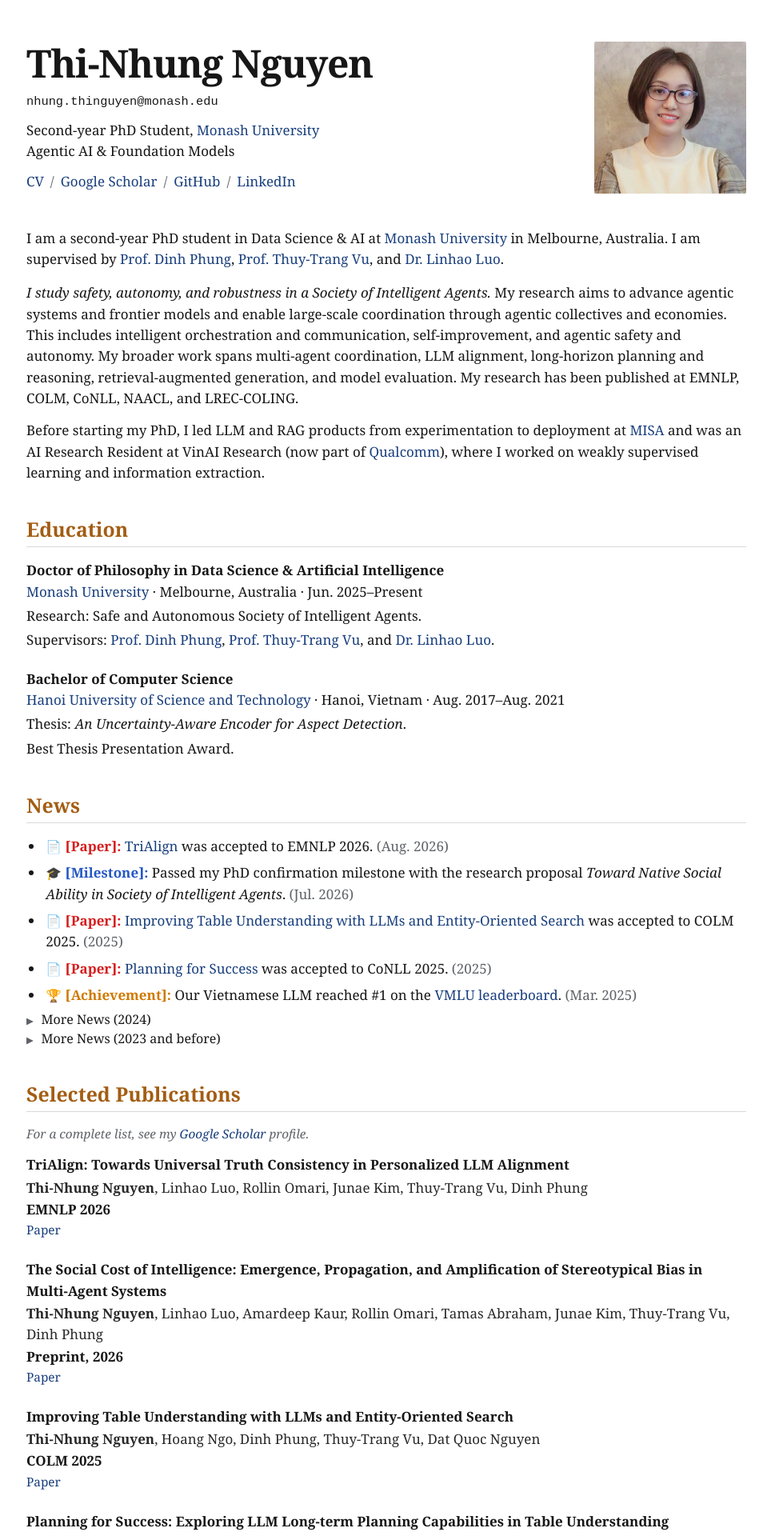
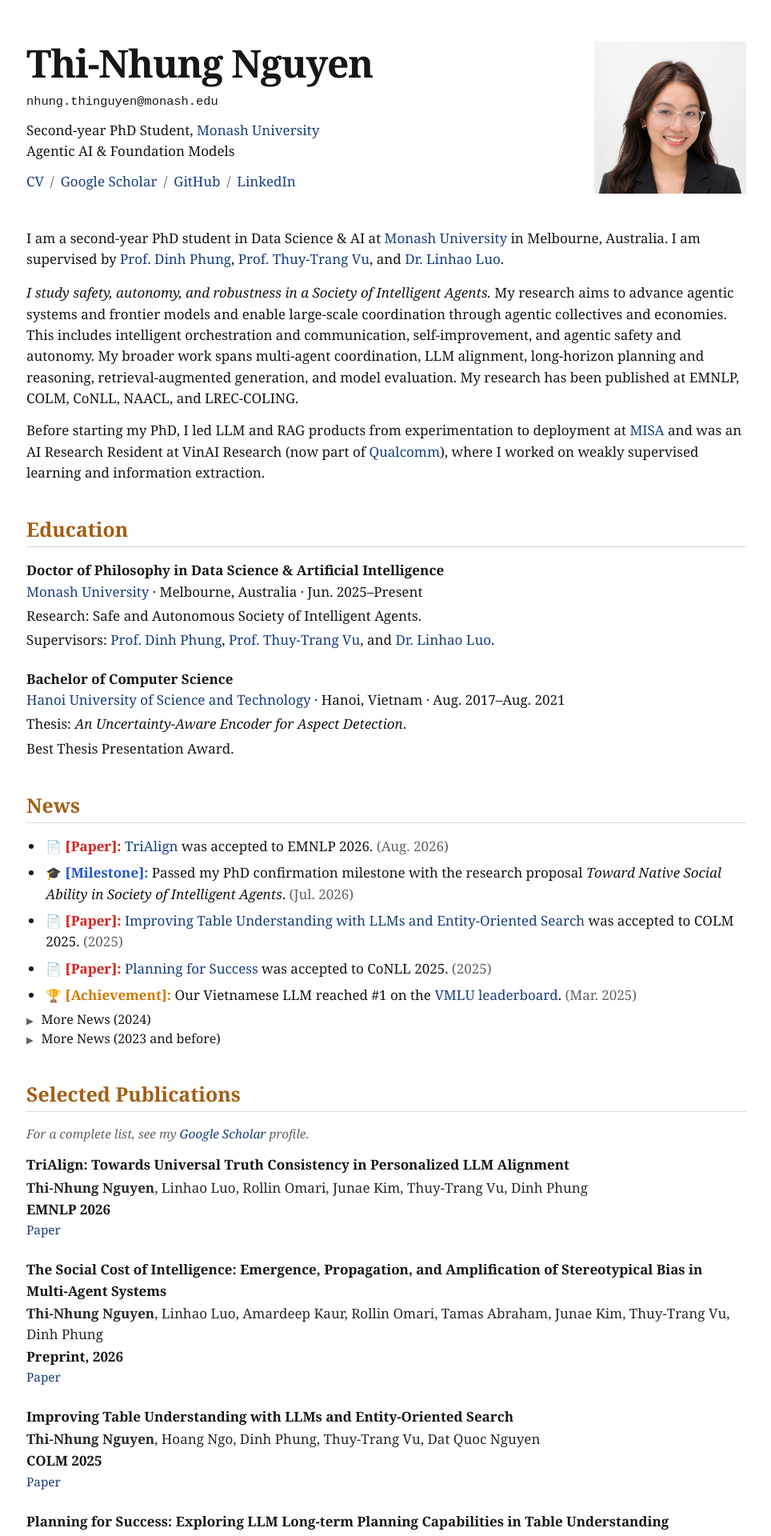
Before and after one commit to nhungnt7/nhungnt7.github.io, a Jekyll site: the page built from _pages/about.md, in a window 1280 px wide. Shown: the top 1920 px of the page at 80% size, without its empty margins (157-1121 px from the left). Built offline with Jekyll 4.4.1, drawn with Linux system fonts in a browser that asks for light colours.

Commit message:
Update website profile photo

```diff
--- a/_config.yml
+++ b/_config.yml
@@ -24,7 +24,7 @@ baidu_site_verification  :  # get baidu_site_verification from https://ziyuan.ba
 # Site Author
 author:
   name             : "Thi-Nhung Nguyen"
-  avatar           : "images/avatar.png"
+  avatar           : "images/avatar.jpg"
   bio              : "Second-year PhD Student · Agentic AI & Foundation Models"
   location         : "Melbourne, Australia"
   employer         :
--- a/_layouts/simple.html
+++ b/_layouts/simple.html
@@ -33,7 +33,7 @@
             <a href="https://www.linkedin.com/in/nhung-nguyen-3b98bb228/">LinkedIn</a>
           </nav>
         </div>
-        <img class="profile__photo" src="{{ '/images/avatar.png' | relative_url }}" alt="Thi-Nhung Nguyen">
+        <img class="profile__photo" src="{{ '/images/avatar.jpg' | relative_url }}" alt="Thi-Nhung Nguyen">
       </header>
 
       <article>
```
Also changed, not shown: images/avatar.jpg (added), images/avatar.png (deleted).
